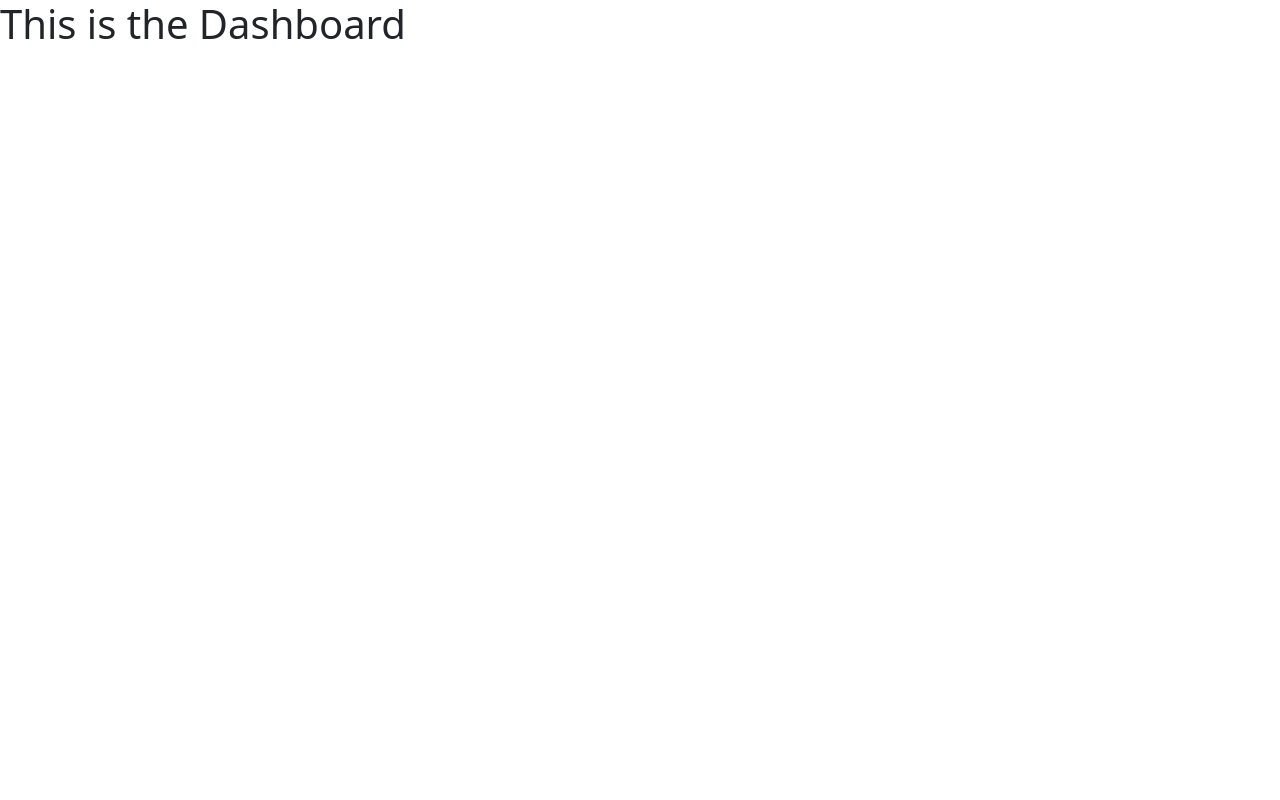
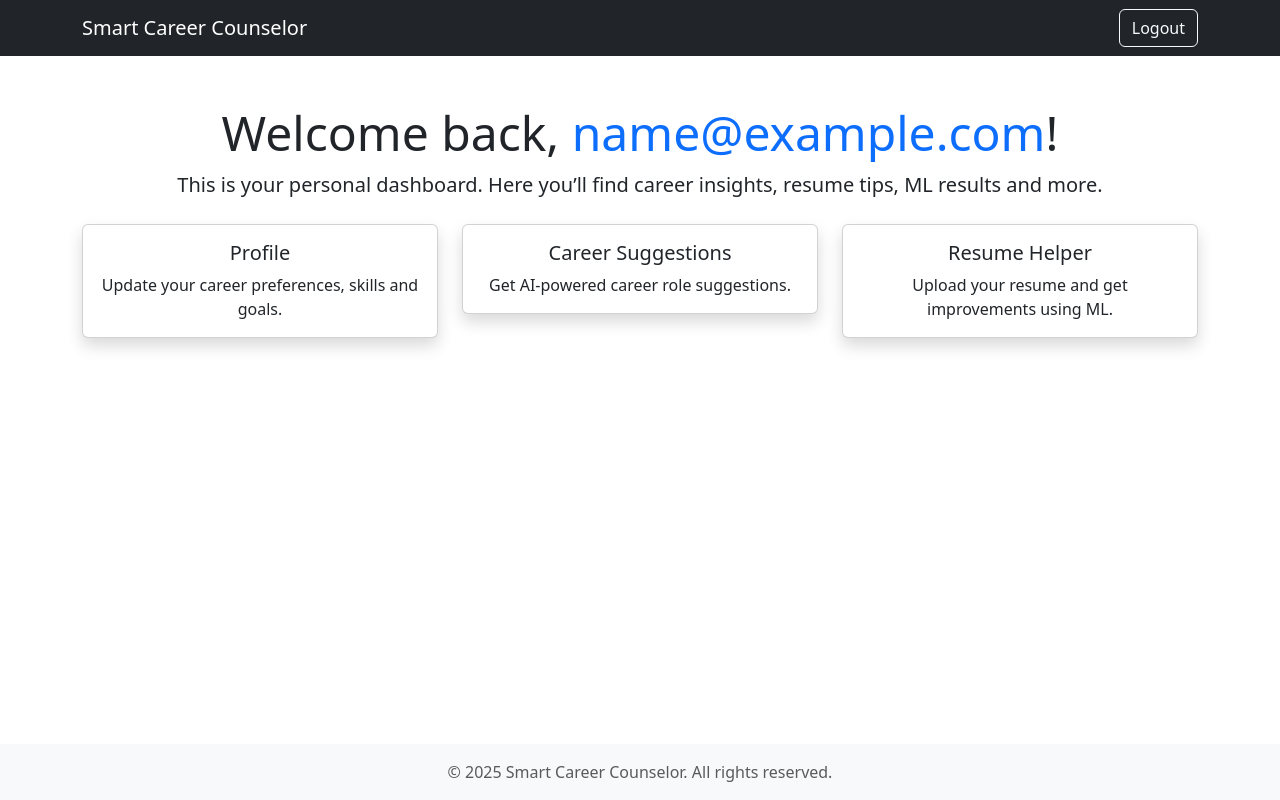
Before and after one commit to nagaladinnemahesh/smart-career-counselor, a React (Create React App) app in the folder client/: page /dashboard in a window 1280 px wide. Built offline with nearby package versions, Linux system fonts and the light colour scheme; sample sign-in values are in the browser's storage.

Commit message:
Added Ui for dashboard

```diff
--- a/client/package.json
+++ b/client/package.json
@@ -7,6 +7,7 @@
     "@testing-library/jest-dom": "^6.6.3",
     "@testing-library/react": "^16.3.0",
     "@testing-library/user-event": "^13.5.0",
+    "jwt-decode": "^4.0.0",
     "react": "^19.1.0",
     "react-dom": "^19.1.0",
     "react-router-dom": "^7.6.1",
--- a/client/src/pages/Dashboard.js
+++ b/client/src/pages/Dashboard.js
@@ -1,6 +1,82 @@
-// src/pages/Dashboard.js
+import React, { useEffect, useState } from 'react';
+import { useNavigate } from 'react-router-dom';
+import {jwtDecode} from 'jwt-decode';
+import "../styles/Dashboard.css";
+import 'bootstrap/dist/css/bootstrap.min.css';
+
 function Dashboard() {
-  return <h1>This is the Dashboard</h1>;
+  const navigate = useNavigate();
+  const [userEmail, setUserEmail] = useState('');
+
+  useEffect(() => {
+    const token = localStorage.getItem('token');
+    if (!token) {
+      navigate('/login');
+      return;
+    }
+
+    try {
+      const decoded = jwtDecode(token);
+      setUserEmail(decoded.email || 'User'); // fallback
+    } catch (err) {
+      console.error('Invalid token');
+      navigate('/login');
+    }
+  }, [navigate]);
+
+  const handleLogout = () => {
+    localStorage.removeItem('token');
+    navigate('/login');
+  };
+
+  return (
+    <div className="dashboard-container">
+      <nav className="navbar navbar-expand-lg navbar-dark bg-dark">
+        <div className="container">
+          <a className="navbar-brand" href="/">Smart Career Counselor</a>
+          <button className="btn btn-outline-light" onClick={handleLogout}>Logout</button>
+        </div>
+      </nav>
+
+      <div className="container mt-5 text-center">
+        <h1 className="display-5">Welcome back, <span className="text-primary">{userEmail}</span>!</h1>
+        <p className="lead">This is your personal dashboard. Here you’ll find career insights, resume tips, ML results and more.</p>
+
+        <div className="row mt-4">
+          <div className="col-md-4">
+            <div className="card shadow">
+              <div className="card-body">
+                <h5 className="card-title">Profile</h5>
+                <p className="card-text">Update your career preferences, skills and goals.</p>
+              </div>
+            </div>
+          </div>
+          <div className="col-md-4">
+            <div className="card shadow">
+              <div className="card-body">
+                <h5 className="card-title">Career Suggestions</h5>
+                <p className="card-text">Get AI-powered career role suggestions.</p>
+              </div>
+            </div>
+          </div>
+          <div className="col-md-4">
+            <div className="card shadow">
+              <div className="card-body">
+                <h5 className="card-title">Resume Helper</h5>
+                <p className="card-text">Upload your resume and get improvements using ML.</p>
+              </div>
+            </div>
+          </div>
+        </div>
+      </div>
+
+      <footer className="footer mt-auto py-3 bg-light text-center">
+        <div className="container">
+          <span className="text-muted">© 2025 Smart Career Counselor. All rights reserved.</span>
+        </div>
+      </footer>
+    </div>
+  );
 }
 
 export default Dashboard;
--- /dev/null
+++ b/client/src/styles/Dashboard.css
@@ -0,0 +1,18 @@
+.dashboard-container {
+  min-height: 100vh;
+  display: flex;
+  flex-direction: column;
+}
+
+.card {
+  border-radius: 1rem;
+  transition: transform 0.2s ease-in-out;
+}
+
+.card:hover {
+  transform: scale(1.03);
+}
+
+.footer {
+  margin-top: auto;
+}
```
Also changed, not shown: 1 other file (tests, documents, lock files or other folders).
